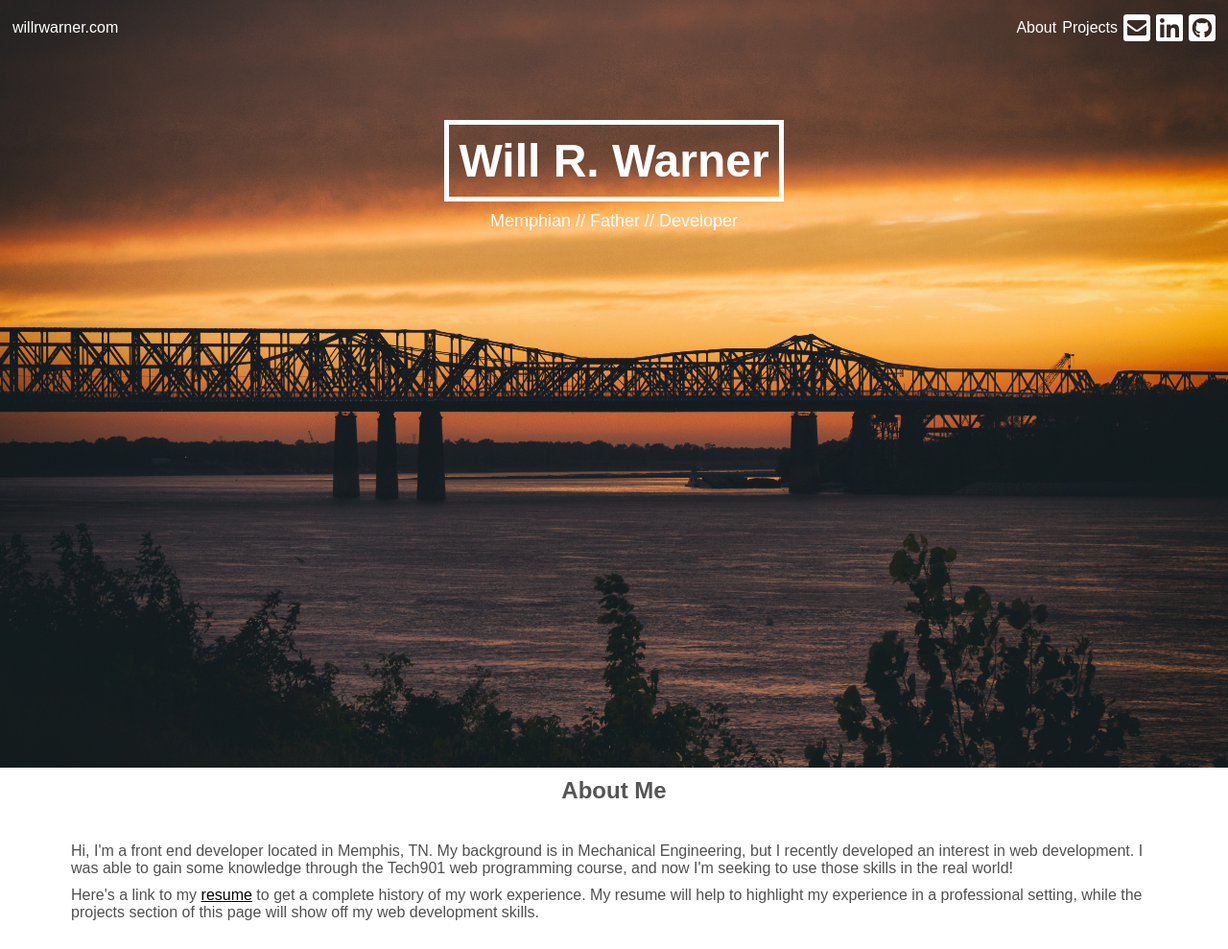
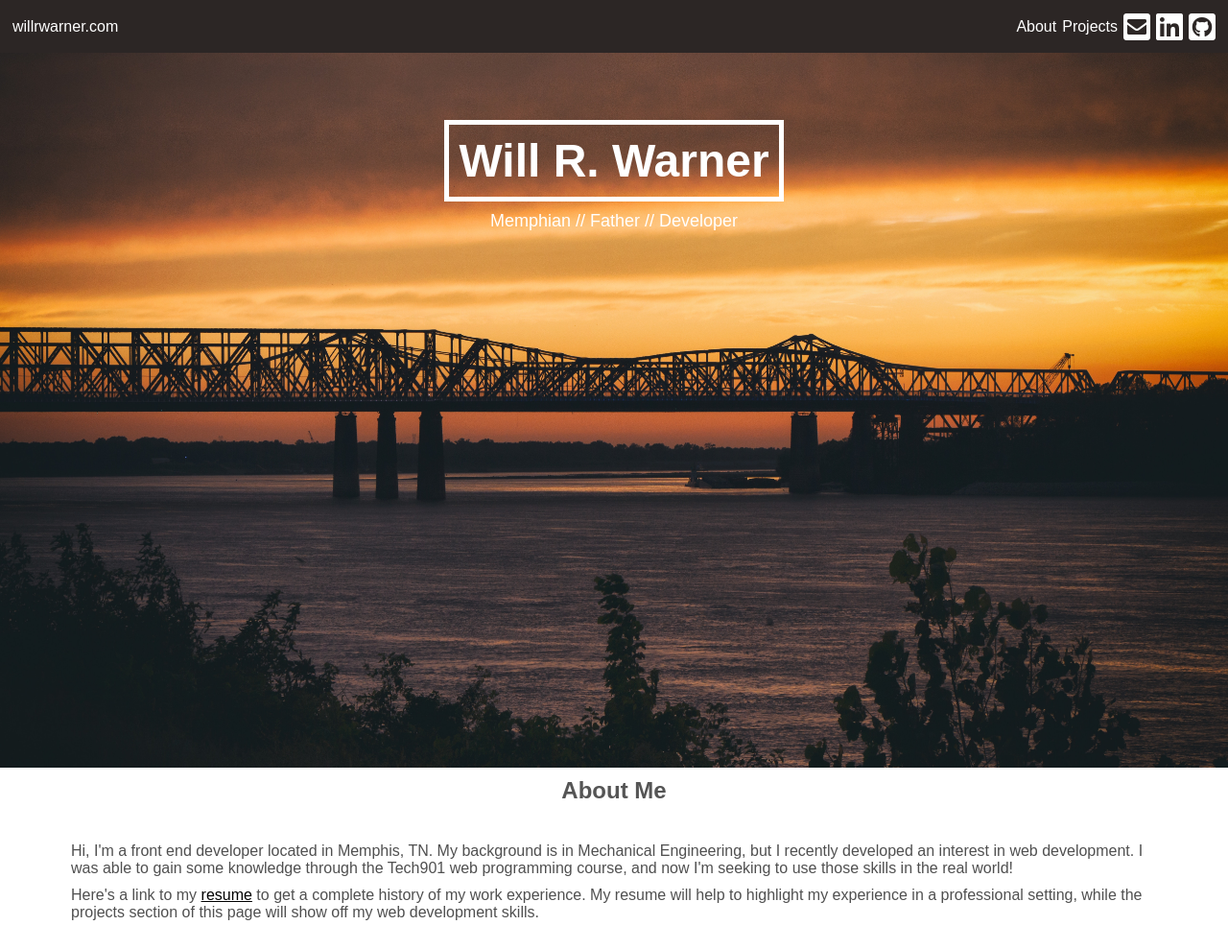
Before and after one commit to cofad/portfolio, a PHP site: page / in a window 1280 px wide. Shown: the top 989 px of the page at 96% size. Run offline with PHP 8.4, Linux system fonts and the light colour scheme.

Commit message:
Add header background and revised intra-page links

```diff
--- a/index.html
+++ b/index.html
@@ -41,7 +41,9 @@
 				<p class = "hero__tag">Memphian // Father // Developer</p>
 			</section>
 
-			<section class="section" id="about">
+			<section class="section">
+				<!-- Empty anchor element is used for intra-page links -->
+				<a class="section__target" id="about"></a>
 				<h1 class="section__title">About Me</h1>
 
 				<div class="about-card">
@@ -53,7 +55,9 @@
 
 			</section>
 
-			<section class="section section--dark-grey" id="projects">
+			<section class="section section--dark-grey">
+				<!-- Empty anchor element is used for intra-page links -->
+				<a class="section__target" id="projects"></a>
 				<h1 class="section__title">Projects</h1>
 
 				<div class="project-card">
--- a/main.css
+++ b/main.css
@@ -17,6 +17,8 @@
 	top: 0;
 	left: 0;
 
+	background-color: #2C2625;
+
 	color: white;
 
 	display: flex;
@@ -24,6 +26,9 @@
 	justify-content: space-between;
 
 	width: 100%;
+	height: 55px;
+
+	z-index: 1;
 
 	padding: 10px;
 }
@@ -77,6 +82,8 @@
 	align-items: center;
 	padding: 10px 0 20px 0;
 
+	position: relative;
+
 	width: 100%;
 
 	background-color: rgb(255, 255, 255);
@@ -86,6 +93,11 @@
 .section--dark-grey {
 	background-color: #2C2625;
 	color: white;
+}
+
+.section__target {
+	position: absolute;
+	top: -55px;
 }
 
 .about-card {
```
